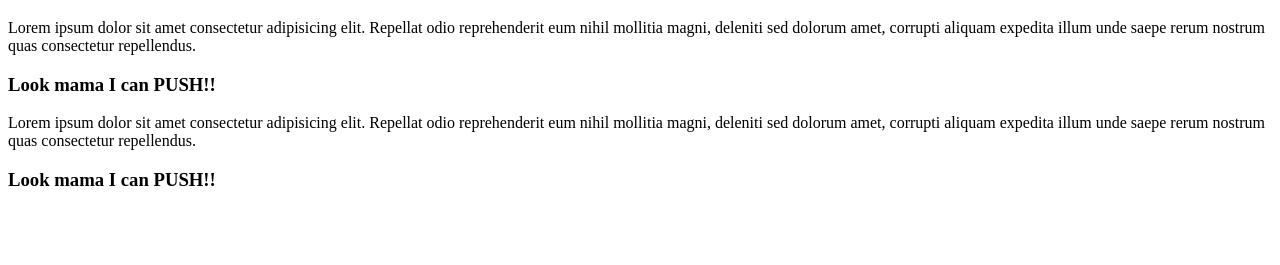
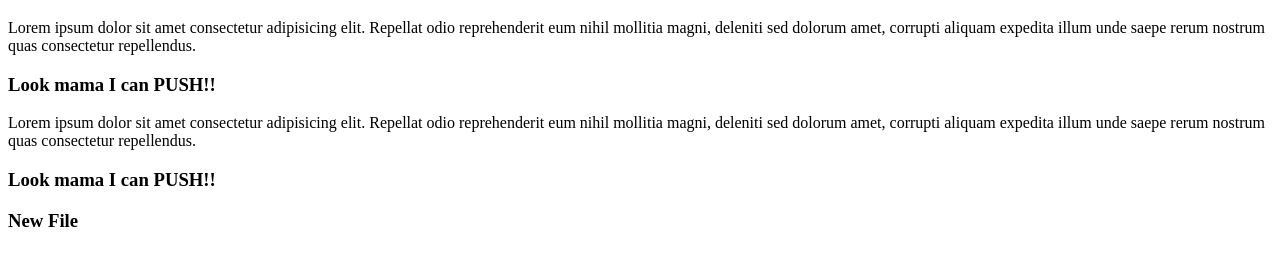
Before and after one commit to wasiiik/my-first-website, a plain HTML site: page index.html in a window 1280 px wide. Shown: the part 61-326 px from the top of the page. Drawn offline with Linux system fonts and the light colour scheme.

Commit message:
Update index.html

```diff
--- a/index.html
+++ b/index.html
@@ -13,6 +13,7 @@
     <h3>Look mama I can PUSH!!</h3>
     <P>Lorem ipsum dolor sit amet consectetur adipisicing elit. Repellat odio reprehenderit eum nihil mollitia magni, deleniti sed dolorum amet, corrupti aliquam expedita illum unde saepe rerum nostrum quas consectetur repellendus.</P>
     <h3>Look mama I can PUSH!!</h3>
+    <h3>New File</h3>
 
 
 
```
